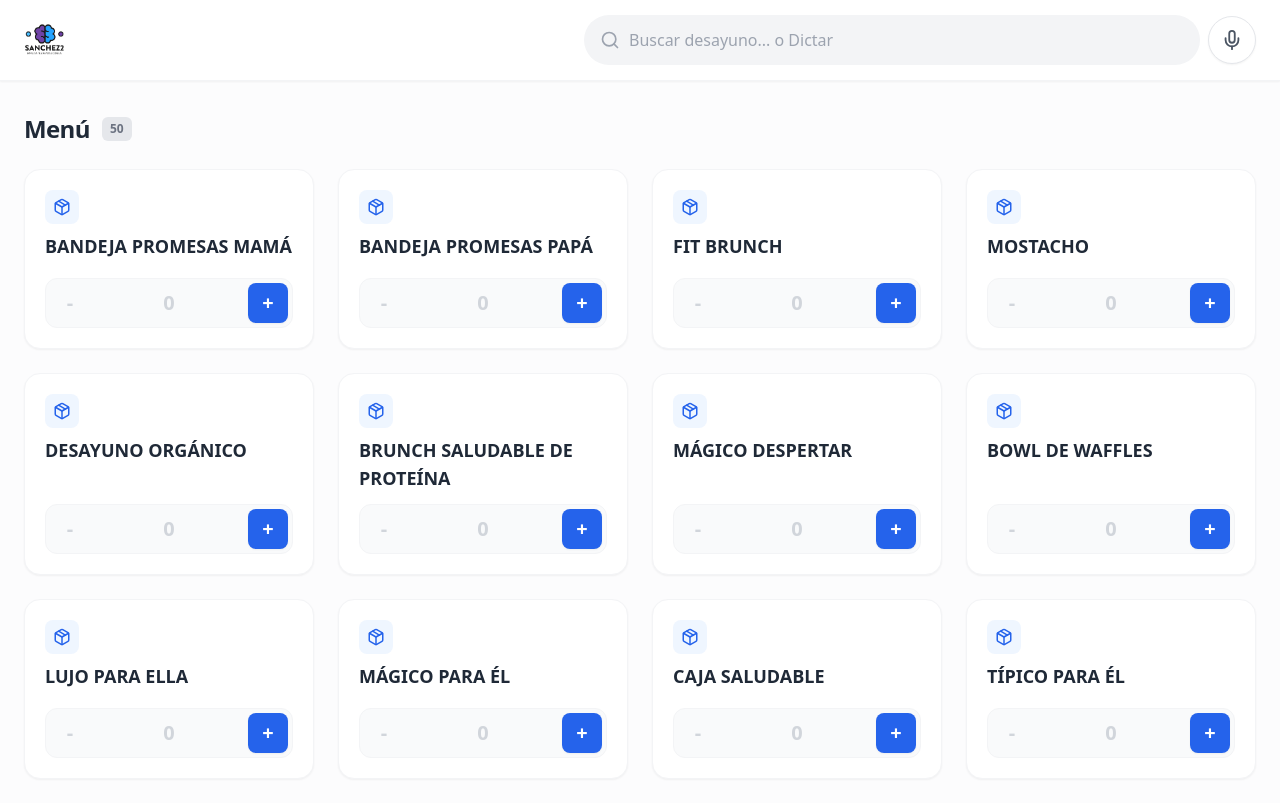
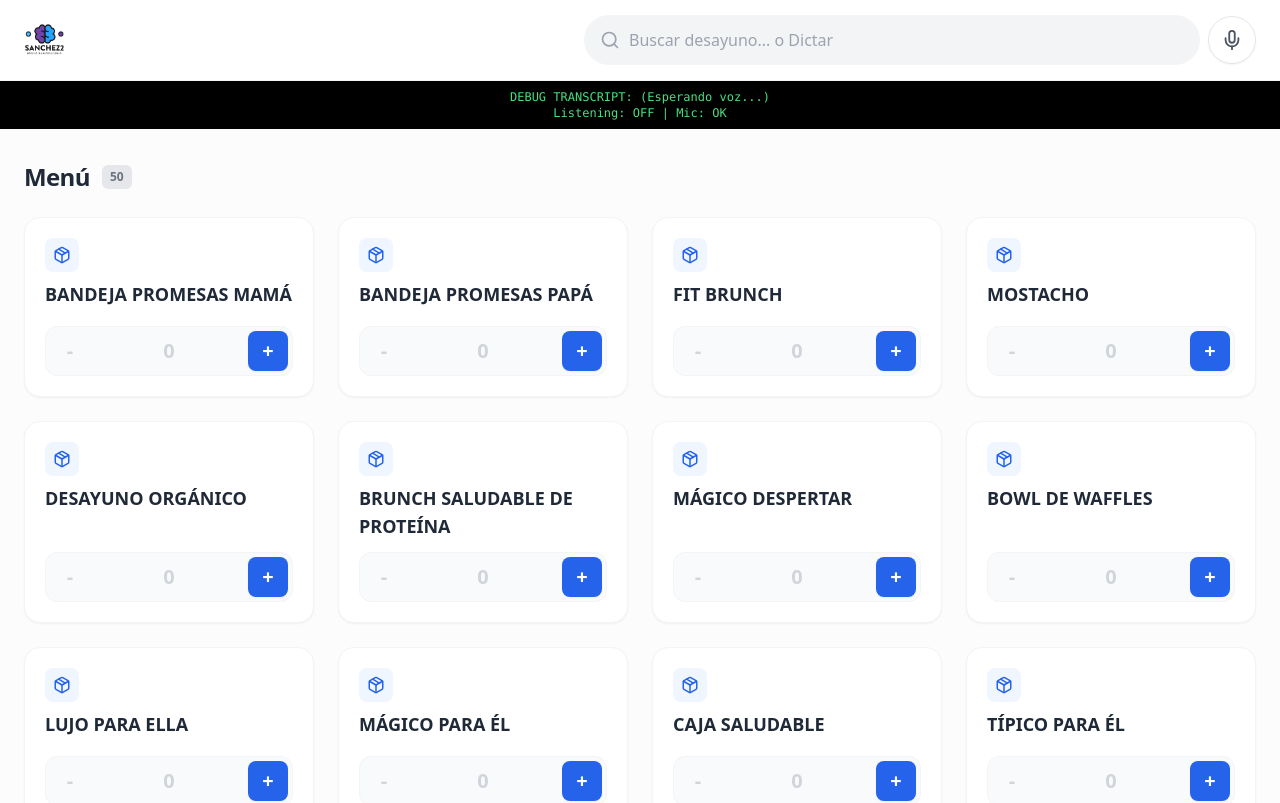
Before and after one commit to SANCHEZ2CO/macrosoft, a React (Vite) app: page / in a window 1280 px wide. Shown: the top 803 px of the page. Built offline with nearby package versions, Linux system fonts and the light colour scheme.

Commit message:
Debug: Add visual transcript panel

```diff
--- a/src/App.jsx
+++ b/src/App.jsx
@@ -369,6 +369,12 @@ export default function App() {
                         )}
                     </header>
 
+                    {/* DEBUG PANEL - TEMPORARY */}
+                    <div className="bg-black text-green-400 p-2 text-xs font-mono text-center">
+                        DEBUG TRANSCRIPT: {transcript || "(Esperando voz...)"} <br />
+                        Listening: {listening ? "ON" : "OFF"} | Mic: {isMicrophoneAvailable ? "OK" : "Check"}
+                    </div>
+
                     <main className="max-w-7xl mx-auto px-4 sm:px-6 py-6 sm:py-8">
                         <div className="flex items-center justify-between mb-6">
                             <div className="flex items-center gap-3">
```
